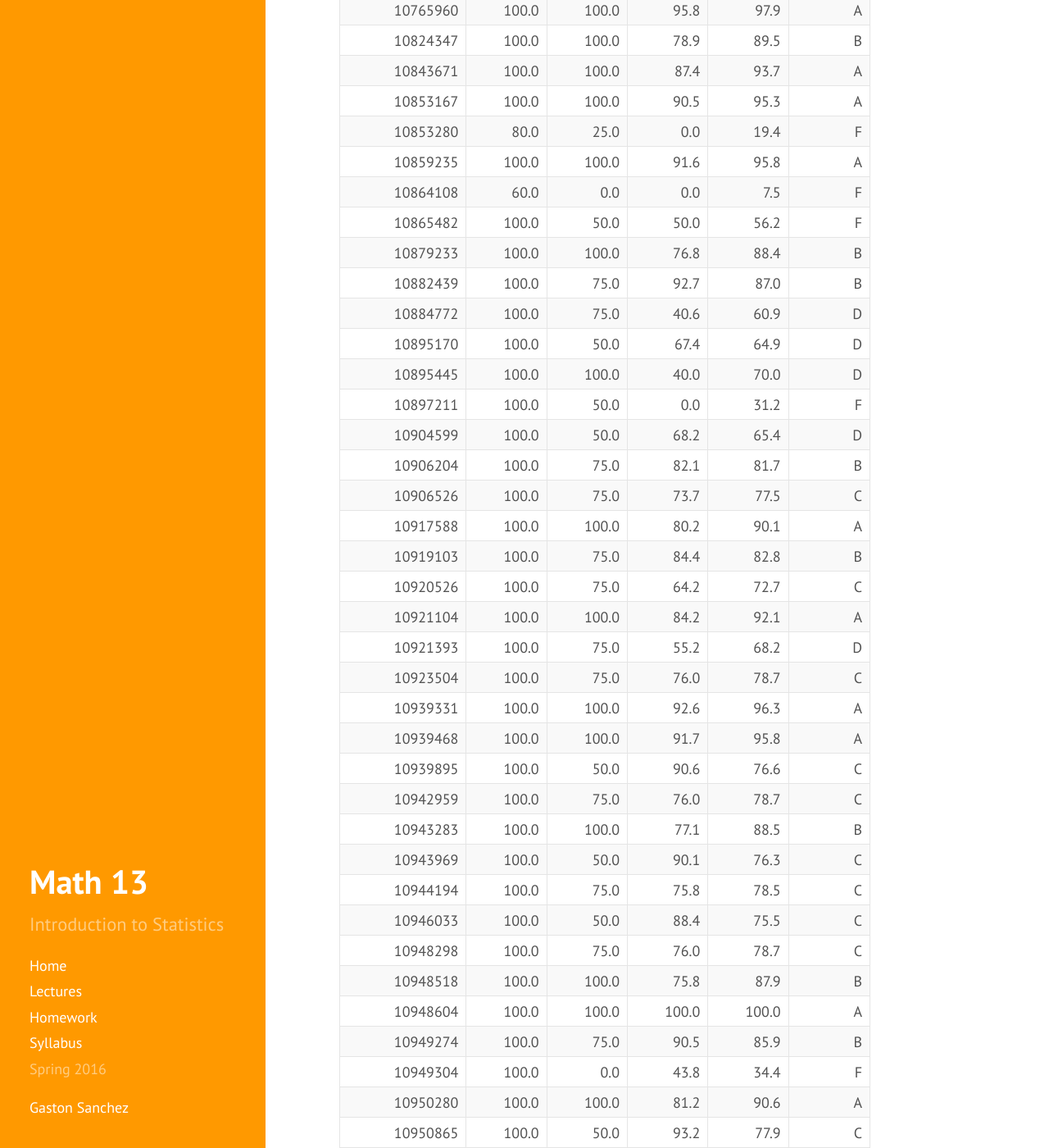
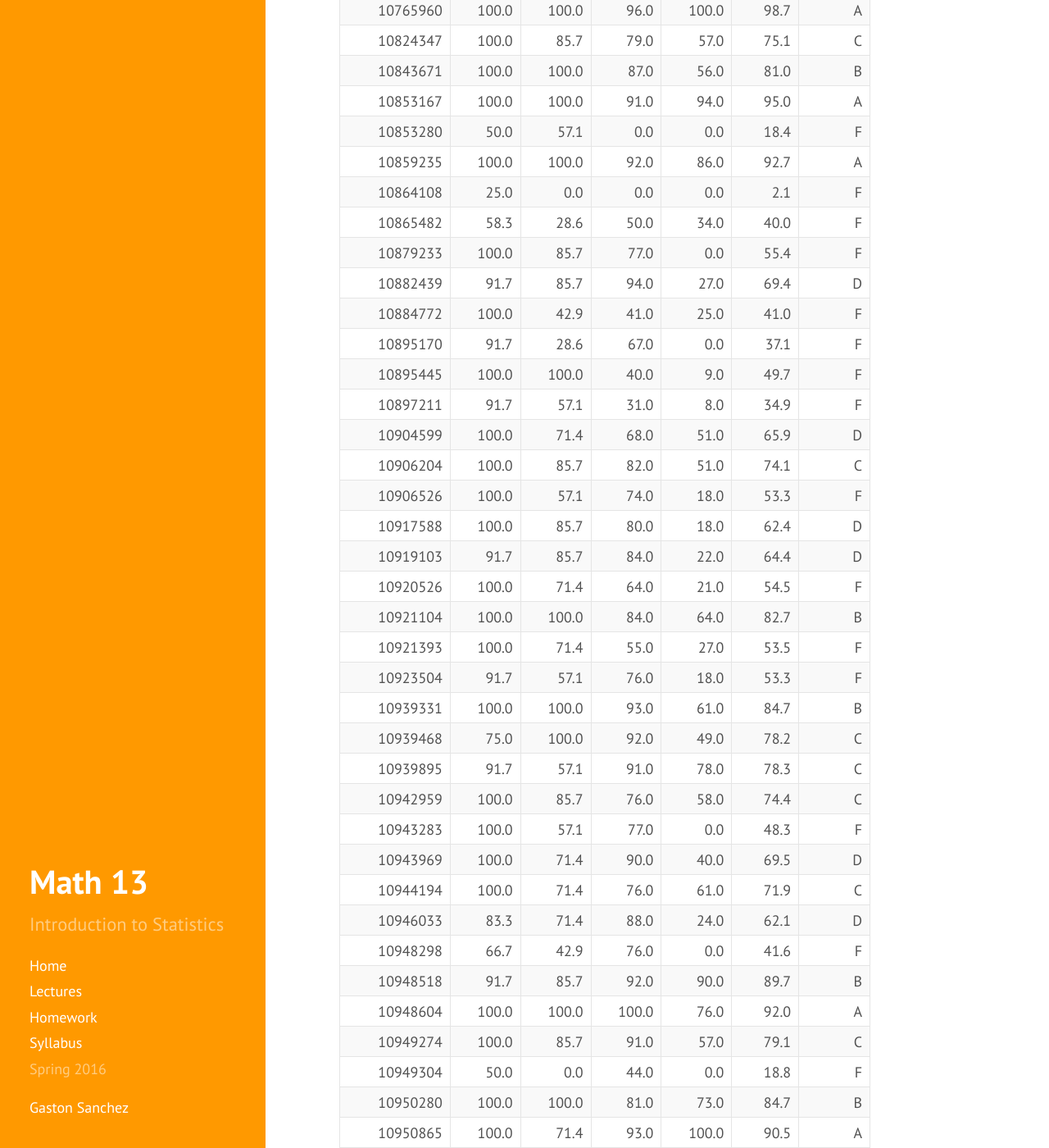
Before and after one commit to gastonstat/relic-math13, a Jekyll site: the page built from gradebook-41894.md, in a window 1280 px wide and 1400 px high, scrolled down 488 px. Shown: the whole window at 82% size. Built offline with Jekyll 4.4.1, drawn with Linux system fonts in a browser that asks for light colours; nearby versions of some CDN libraries; some of the changed text lies outside the part shown.

Commit message:
gradebook: update scores for test2 fall 2016

```diff
--- a/gradebook-41894.md
+++ b/gradebook-41894.md
@@ -16,47 +16,47 @@
 - all scores are expressed on a scale of 0-100 pts
 
 <!-- html table generated in R 3.3.1 by xtable 1.8-2 package -->
-<!-- Sun Sep 25 12:01:43 2016 -->
+<!-- Mon Oct 24 21:38:16 2016 -->
 <table >
-<tr> <th> sid </th> <th> att </th> <th> hw </th> <th> test1 </th> <th> score </th> <th> grade </th>  </tr>
-  <tr> <td align="right"> 10168599 </td> <td align="right"> 100.0 </td> <td align="right"> 75.0 </td> <td align="right"> 77.9 </td> <td align="right"> 79.6 </td> <td align="right"> C </td> </tr>
-  <tr> <td align="right"> 10765960 </td> <td align="right"> 100.0 </td> <td align="right"> 100.0 </td> <td align="right"> 95.8 </td> <td align="right"> 97.9 </td> <td align="right"> A </td> </tr>
-  <tr> <td align="right"> 10824347 </td> <td align="right"> 100.0 </td> <td align="right"> 100.0 </td> <td align="right"> 78.9 </td> <td align="right"> 89.5 </td> <td align="right"> B </td> </tr>
-  <tr> <td align="right"> 10843671 </td> <td align="right"> 100.0 </td> <td align="right"> 100.0 </td> <td align="right"> 87.4 </td> <td align="right"> 93.7 </td> <td align="right"> A </td> </tr>
-  <tr> <td align="right"> 10853167 </td> <td align="right"> 100.0 </td> <td align="right"> 100.0 </td> <td align="right"> 90.5 </td> <td align="right"> 95.3 </td> <td align="right"> A </td> </tr>
-  <tr> <td align="right"> 10853280 </td> <td align="right"> 80.0 </td> <td align="right"> 25.0 </td> <td align="right"> 0.0 </td> <td align="right"> 19.4 </td> <td align="right"> F </td> </tr>
-  <tr> <td align="right"> 10859235 </td> <td align="right"> 100.0 </td> <td align="right"> 100.0 </td> <td align="right"> 91.6 </td> <td align="right"> 95.8 </td> <td align="right"> A </td> </tr>
-  <tr> <td align="right"> 10864108 </td> <td align="right"> 60.0 </td> <td align="right"> 0.0 </td> <td align="right"> 0.0 </td> <td align="right"> 7.5 </td> <td align="right"> F </td> </tr>
-  <tr> <td align="right"> 10865482 </td> <td align="right"> 100.0 </td> <td align="right"> 50.0 </td> <td align="right"> 50.0 </td> <td align="right"> 56.2 </td> <td align="right"> F </td> </tr>
-  <tr> <td align="right"> 10879233 </td> <td align="right"> 100.0 </td> <td align="right"> 100.0 </td> <td align="right"> 76.8 </td> <td align="right"> 88.4 </td> <td align="right"> B </td> </tr>
-  <tr> <td align="right"> 10882439 </td> <td align="right"> 100.0 </td> <td align="right"> 75.0 </td> <td align="right"> 92.7 </td> <td align="right"> 87.0 </td> <td align="right"> B </td> </tr>
-  <tr> <td align="right"> 10884772 </td> <td align="right"> 100.0 </td> <td align="right"> 75.0 </td> <td align="right"> 40.6 </td> <td align="right"> 60.9 </td> <td align="right"> D </td> </tr>
-  <tr> <td align="right"> 10895170 </td> <td align="right"> 100.0 </td> <td align="right"> 50.0 </td> <td align="right"> 67.4 </td> <td align="right"> 64.9 </td> <td align="right"> D </td> </tr>
-  <tr> <td align="right"> 10895445 </td> <td align="right"> 100.0 </td> <td align="right"> 100.0 </td> <td align="right"> 40.0 </td> <td align="right"> 70.0 </td> <td align="right"> D </td> </tr>
-  <tr> <td align="right"> 10897211 </td> <td align="right"> 100.0 </td> <td align="right"> 50.0 </td> <td align="right"> 0.0 </td> <td align="right"> 31.2 </td> <td align="right"> F </td> </tr>
-  <tr> <td align="right"> 10904599 </td> <td align="right"> 100.0 </td> <td align="right"> 50.0 </td> <td align="right"> 68.2 </td> <td align="right"> 65.4 </td> <td align="right"> D </td> </tr>
-  <tr> <td align="right"> 10906204 </td> <td align="right"> 100.0 </td> <td align="right"> 75.0 </td> <td align="right"> 82.1 </td> <td align="right"> 81.7 </td> <td align="right"> B </td> </tr>
-  <tr> <td align="right"> 10906526 </td> <td align="right"> 100.0 </td> <td align="right"> 75.0 </td> <td align="right"> 73.7 </td> <td align="right"> 77.5 </td> <td align="right"> C </td> </tr>
-  <tr> <td align="right"> 10917588 </td> <td align="right"> 100.0 </td> <td align="right"> 100.0 </td> <td align="right"> 80.2 </td> <td align="right"> 90.1 </td> <td align="right"> A </td> </tr>
-  <tr> <td align="right"> 10919103 </td> <td align="right"> 100.0 </td> <td align="right"> 75.0 </td> <td align="right"> 84.4 </td> <td align="right"> 82.8 </td> <td align="right"> B </td> </tr>
-  <tr> <td align="right"> 10920526 </td> <td align="right"> 100.0 </td> <td align="right"> 75.0 </td> <td align="right"> 64.2 </td> <td align="right"> 72.7 </td> <td align="right"> C </td> </tr>
-  <tr> <td align="right"> 10921104 </td> <td align="right"> 100.0 </td> <td align="right"> 100.0 </td> <td align="right"> 84.2 </td> <td align="right"> 92.1 </td> <td align="right"> A </td> </tr>
-  <tr> <td align="right"> 10921393 </td> <td align="right"> 100.0 </td> <td align="right"> 75.0 </td> <td align="right"> 55.2 </td> <td align="right"> 68.2 </td> <td align="right"> D </td> </tr>
-  <tr> <td align="right"> 10923504 </td> <td align="right"> 100.0 </td> <td align="right"> 75.0 </td> <td align="right"> 76.0 </td> <td align="right"> 78.7 </td> <td align="right"> C </td> </tr>
-  <tr> <td align="right"> 10939331 </td> <td align="right"> 100.0 </td> <td align="right"> 100.0 </td> <td align="right"> 92.6 </td> <td align="right"> 96.3 </td> <td align="right"> A </td> </tr>
-  <tr> <td align="right"> 10939468 </td> <td align="right"> 100.0 </td> <td align="right"> 100.0 </td> <td align="right"> 91.7 </td> <td align="right"> 95.8 </td> <td align="right"> A </td> </tr>
-  <tr> <td align="right"> 10939895 </td> <td align="right"> 100.0 </td> <td align="right"> 50.0 </td> <td align="right"> 90.6 </td> <td align="right"> 76.6 </td> <td align="right"> C </td> </tr>
-  <tr> <td align="right"> 10942959 </td> <td align="right"> 100.0 </td> <td align="right"> 75.0 </td> <td align="right"> 76.0 </td> <td align="right"> 78.7 </td> <td align="right"> C </td> </tr>
-  <tr> <td align="right"> 10943283 </td> <td align="right"> 100.0 </td> <td align="right"> 100.0 </td> <td align="right"> 77.1 </td> <td align="right"> 88.5 </td> <td align="right"> B </td> </tr>
-  <tr> <td align="right"> 10943969 </td> <td align="right"> 100.0 </td> <td align="right"> 50.0 </td> <td align="right"> 90.1 </td> <td align="right"> 76.3 </td> <td align="right"> C </td> </tr>
-  <tr> <td align="right"> 10944194 </td> <td align="right"> 100.0 </td> <td align="right"> 75.0 </td> <td align="right"> 75.8 </td> <td align="right"> 78.5 </td> <td align="right"> C </td> </tr>
-  <tr> <td align="right"> 10946033 </td> <td align="right"> 100.0 </td> <td align="right"> 50.0 </td> <td align="right"> 88.4 </td> <td align="right"> 75.5 </td> <td align="right"> C </td> </tr>
-  <tr> <td align="right"> 10948298 </td> <td align="right"> 100.0 </td> <td align="right"> 75.0 </td> <td align="right"> 76.0 </td> <td align="right"> 78.7 </td> <td align="right"> C </td> </tr>
-  <tr> <td align="right"> 10948518 </td> <td align="right"> 100.0 </td> <td align="right"> 100.0 </td> <td align="right"> 75.8 </td> <td align="right"> 87.9 </td> <td align="right"> B </td> </tr>
-  <tr> <td align="right"> 10948604 </td> <td align="right"> 100.0 </td> <td align="right"> 100.0 </td> <td align="right"> 100.0 </td> <td align="right"> 100.0 </td> <td align="right"> A </td> </tr>
-  <tr> <td align="right"> 10949274 </td> <td align="right"> 100.0 </td> <td align="right"> 75.0 </td> <td align="right"> 90.5 </td> <td align="right"> 85.9 </td> <td align="right"> B </td> </tr>
-  <tr> <td align="right"> 10949304 </td> <td align="right"> 100.0 </td> <td align="right"> 0.0 </td> <td align="right"> 43.8 </td> <td align="right"> 34.4 </td> <td align="right"> F </td> </tr>
-  <tr> <td align="right"> 10950280 </td> <td align="right"> 100.0 </td> <td align="right"> 100.0 </td> <td align="right"> 81.2 </td> <td align="right"> 90.6 </td> <td align="right"> A </td> </tr>
-  <tr> <td align="right"> 10950865 </td> <td align="right"> 100.0 </td> <td align="right"> 50.0 </td> <td align="right"> 93.2 </td> <td align="right"> 77.9 </td> <td align="right"> C </td> </tr>
-  <tr> <td align="right"> 10953336 </td> <td align="right"> 80.0 </td> <td align="right"> 100.0 </td> <td align="right"> 90.6 </td> <td align="right"> 92.8 </td> <td align="right"> A </td> </tr>
+<tr> <th> sid </th> <th> att </th> <th> hw </th> <th> test1 </th> <th> test2 </th> <th> score </th> <th> grade </th>  </tr>
+  <tr> <td align="right"> 10168599 </td> <td align="right"> 58.3 </td> <td align="right"> 85.7 </td> <td align="right"> 78.0 </td> <td align="right"> 43.0 </td> <td align="right"> 66.6 </td> <td align="right"> D </td> </tr>
+  <tr> <td align="right"> 10765960 </td> <td align="right"> 100.0 </td> <td align="right"> 100.0 </td> <td align="right"> 96.0 </td> <td align="right"> 100.0 </td> <td align="right"> 98.7 </td> <td align="right"> A </td> </tr>
+  <tr> <td align="right"> 10824347 </td> <td align="right"> 100.0 </td> <td align="right"> 85.7 </td> <td align="right"> 79.0 </td> <td align="right"> 57.0 </td> <td align="right"> 75.1 </td> <td align="right"> C </td> </tr>
+  <tr> <td align="right"> 10843671 </td> <td align="right"> 100.0 </td> <td align="right"> 100.0 </td> <td align="right"> 87.0 </td> <td align="right"> 56.0 </td> <td align="right"> 81.0 </td> <td align="right"> B </td> </tr>
+  <tr> <td align="right"> 10853167 </td> <td align="right"> 100.0 </td> <td align="right"> 100.0 </td> <td align="right"> 91.0 </td> <td align="right"> 94.0 </td> <td align="right"> 95.0 </td> <td align="right"> A </td> </tr>
+  <tr> <td align="right"> 10853280 </td> <td align="right"> 50.0 </td> <td align="right"> 57.1 </td> <td align="right"> 0.0 </td> <td align="right"> 0.0 </td> <td align="right"> 18.4 </td> <td align="right"> F </td> </tr>
+  <tr> <td align="right"> 10859235 </td> <td align="right"> 100.0 </td> <td align="right"> 100.0 </td> <td align="right"> 92.0 </td> <td align="right"> 86.0 </td> <td align="right"> 92.7 </td> <td align="right"> A </td> </tr>
+  <tr> <td align="right"> 10864108 </td> <td align="right"> 25.0 </td> <td align="right"> 0.0 </td> <td align="right"> 0.0 </td> <td align="right"> 0.0 </td> <td align="right"> 2.1 </td> <td align="right"> F </td> </tr>
+  <tr> <td align="right"> 10865482 </td> <td align="right"> 58.3 </td> <td align="right"> 28.6 </td> <td align="right"> 50.0 </td> <td align="right"> 34.0 </td> <td align="right"> 40.0 </td> <td align="right"> F </td> </tr>
+  <tr> <td align="right"> 10879233 </td> <td align="right"> 100.0 </td> <td align="right"> 85.7 </td> <td align="right"> 77.0 </td> <td align="right"> 0.0 </td> <td align="right"> 55.4 </td> <td align="right"> F </td> </tr>
+  <tr> <td align="right"> 10882439 </td> <td align="right"> 91.7 </td> <td align="right"> 85.7 </td> <td align="right"> 94.0 </td> <td align="right"> 27.0 </td> <td align="right"> 69.4 </td> <td align="right"> D </td> </tr>
+  <tr> <td align="right"> 10884772 </td> <td align="right"> 100.0 </td> <td align="right"> 42.9 </td> <td align="right"> 41.0 </td> <td align="right"> 25.0 </td> <td align="right"> 41.0 </td> <td align="right"> F </td> </tr>
+  <tr> <td align="right"> 10895170 </td> <td align="right"> 91.7 </td> <td align="right"> 28.6 </td> <td align="right"> 67.0 </td> <td align="right"> 0.0 </td> <td align="right"> 37.1 </td> <td align="right"> F </td> </tr>
+  <tr> <td align="right"> 10895445 </td> <td align="right"> 100.0 </td> <td align="right"> 100.0 </td> <td align="right"> 40.0 </td> <td align="right"> 9.0 </td> <td align="right"> 49.7 </td> <td align="right"> F </td> </tr>
+  <tr> <td align="right"> 10897211 </td> <td align="right"> 91.7 </td> <td align="right"> 57.1 </td> <td align="right"> 31.0 </td> <td align="right"> 8.0 </td> <td align="right"> 34.9 </td> <td align="right"> F </td> </tr>
+  <tr> <td align="right"> 10904599 </td> <td align="right"> 100.0 </td> <td align="right"> 71.4 </td> <td align="right"> 68.0 </td> <td align="right"> 51.0 </td> <td align="right"> 65.9 </td> <td align="right"> D </td> </tr>
+  <tr> <td align="right"> 10906204 </td> <td align="right"> 100.0 </td> <td align="right"> 85.7 </td> <td align="right"> 82.0 </td> <td align="right"> 51.0 </td> <td align="right"> 74.1 </td> <td align="right"> C </td> </tr>
+  <tr> <td align="right"> 10906526 </td> <td align="right"> 100.0 </td> <td align="right"> 57.1 </td> <td align="right"> 74.0 </td> <td align="right"> 18.0 </td> <td align="right"> 53.3 </td> <td align="right"> F </td> </tr>
+  <tr> <td align="right"> 10917588 </td> <td align="right"> 100.0 </td> <td align="right"> 85.7 </td> <td align="right"> 80.0 </td> <td align="right"> 18.0 </td> <td align="right"> 62.4 </td> <td align="right"> D </td> </tr>
+  <tr> <td align="right"> 10919103 </td> <td align="right"> 91.7 </td> <td align="right"> 85.7 </td> <td align="right"> 84.0 </td> <td align="right"> 22.0 </td> <td align="right"> 64.4 </td> <td align="right"> D </td> </tr>
+  <tr> <td align="right"> 10920526 </td> <td align="right"> 100.0 </td> <td align="right"> 71.4 </td> <td align="right"> 64.0 </td> <td align="right"> 21.0 </td> <td align="right"> 54.5 </td> <td align="right"> F </td> </tr>
+  <tr> <td align="right"> 10921104 </td> <td align="right"> 100.0 </td> <td align="right"> 100.0 </td> <td align="right"> 84.0 </td> <td align="right"> 64.0 </td> <td align="right"> 82.7 </td> <td align="right"> B </td> </tr>
+  <tr> <td align="right"> 10921393 </td> <td align="right"> 100.0 </td> <td align="right"> 71.4 </td> <td align="right"> 55.0 </td> <td align="right"> 27.0 </td> <td align="right"> 53.5 </td> <td align="right"> F </td> </tr>
+  <tr> <td align="right"> 10923504 </td> <td align="right"> 91.7 </td> <td align="right"> 57.1 </td> <td align="right"> 76.0 </td> <td align="right"> 18.0 </td> <td align="right"> 53.3 </td> <td align="right"> F </td> </tr>
+  <tr> <td align="right"> 10939331 </td> <td align="right"> 100.0 </td> <td align="right"> 100.0 </td> <td align="right"> 93.0 </td> <td align="right"> 61.0 </td> <td align="right"> 84.7 </td> <td align="right"> B </td> </tr>
+  <tr> <td align="right"> 10939468 </td> <td align="right"> 75.0 </td> <td align="right"> 100.0 </td> <td align="right"> 92.0 </td> <td align="right"> 49.0 </td> <td align="right"> 78.2 </td> <td align="right"> C </td> </tr>
+  <tr> <td align="right"> 10939895 </td> <td align="right"> 91.7 </td> <td align="right"> 57.1 </td> <td align="right"> 91.0 </td> <td align="right"> 78.0 </td> <td align="right"> 78.3 </td> <td align="right"> C </td> </tr>
+  <tr> <td align="right"> 10942959 </td> <td align="right"> 100.0 </td> <td align="right"> 85.7 </td> <td align="right"> 76.0 </td> <td align="right"> 58.0 </td> <td align="right"> 74.4 </td> <td align="right"> C </td> </tr>
+  <tr> <td align="right"> 10943283 </td> <td align="right"> 100.0 </td> <td align="right"> 57.1 </td> <td align="right"> 77.0 </td> <td align="right"> 0.0 </td> <td align="right"> 48.3 </td> <td align="right"> F </td> </tr>
+  <tr> <td align="right"> 10943969 </td> <td align="right"> 100.0 </td> <td align="right"> 71.4 </td> <td align="right"> 90.0 </td> <td align="right"> 40.0 </td> <td align="right"> 69.5 </td> <td align="right"> D </td> </tr>
+  <tr> <td align="right"> 10944194 </td> <td align="right"> 100.0 </td> <td align="right"> 71.4 </td> <td align="right"> 76.0 </td> <td align="right"> 61.0 </td> <td align="right"> 71.9 </td> <td align="right"> C </td> </tr>
+  <tr> <td align="right"> 10946033 </td> <td align="right"> 83.3 </td> <td align="right"> 71.4 </td> <td align="right"> 88.0 </td> <td align="right"> 24.0 </td> <td align="right"> 62.1 </td> <td align="right"> D </td> </tr>
+  <tr> <td align="right"> 10948298 </td> <td align="right"> 66.7 </td> <td align="right"> 42.9 </td> <td align="right"> 76.0 </td> <td align="right"> 0.0 </td> <td align="right"> 41.6 </td> <td align="right"> F </td> </tr>
+  <tr> <td align="right"> 10948518 </td> <td align="right"> 91.7 </td> <td align="right"> 85.7 </td> <td align="right"> 92.0 </td> <td align="right"> 90.0 </td> <td align="right"> 89.7 </td> <td align="right"> B </td> </tr>
+  <tr> <td align="right"> 10948604 </td> <td align="right"> 100.0 </td> <td align="right"> 100.0 </td> <td align="right"> 100.0 </td> <td align="right"> 76.0 </td> <td align="right"> 92.0 </td> <td align="right"> A </td> </tr>
+  <tr> <td align="right"> 10949274 </td> <td align="right"> 100.0 </td> <td align="right"> 85.7 </td> <td align="right"> 91.0 </td> <td align="right"> 57.0 </td> <td align="right"> 79.1 </td> <td align="right"> C </td> </tr>
+  <tr> <td align="right"> 10949304 </td> <td align="right"> 50.0 </td> <td align="right"> 0.0 </td> <td align="right"> 44.0 </td> <td align="right"> 0.0 </td> <td align="right"> 18.8 </td> <td align="right"> F </td> </tr>
+  <tr> <td align="right"> 10950280 </td> <td align="right"> 100.0 </td> <td align="right"> 100.0 </td> <td align="right"> 81.0 </td> <td align="right"> 73.0 </td> <td align="right"> 84.7 </td> <td align="right"> B </td> </tr>
+  <tr> <td align="right"> 10950865 </td> <td align="right"> 100.0 </td> <td align="right"> 71.4 </td> <td align="right"> 93.0 </td> <td align="right"> 100.0 </td> <td align="right"> 90.5 </td> <td align="right"> A </td> </tr>
+  <tr> <td align="right"> 10953336 </td> <td align="right"> 91.7 </td> <td align="right"> 100.0 </td> <td align="right"> 93.0 </td> <td align="right"> 85.0 </td> <td align="right"> 92.0 </td> <td align="right"> A </td> </tr>
    </table>
```
